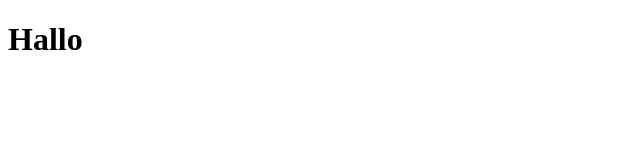
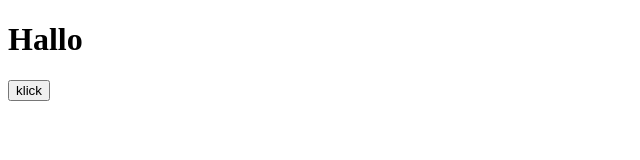
Before and after one commit to baharehgermany/QUIZAPP_ONE, a plain HTML site: page index.html in a window 1280 px wide. Shown: the whole page, without its empty margins (0-640 px from the left). Drawn offline with Linux system fonts and the light colour scheme.

Commit message:
Added head

```diff
--- a/index.html
+++ b/index.html
@@ -10,6 +10,7 @@
 
 <body>
     <h1>Hallo</h1>
+    <button>klick</button>
 </body>
 
 </html>
```
